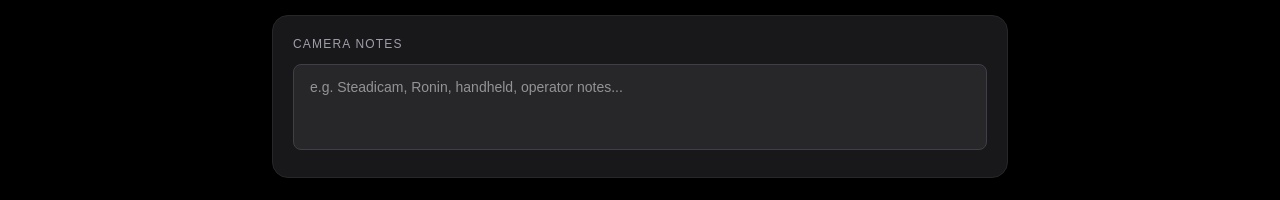
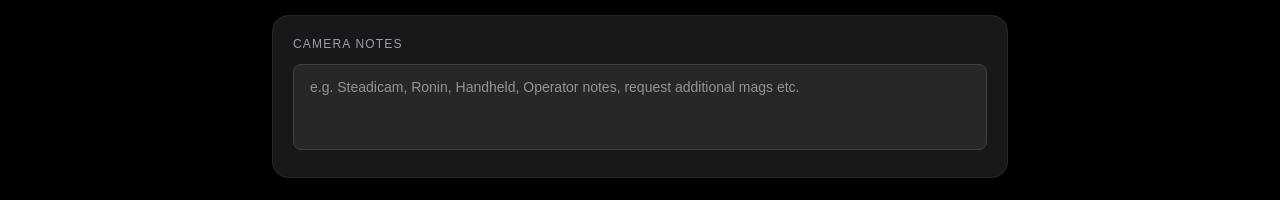
Before and after one commit to kitlistsapp/kitlists, a Next.js app: page /lists/1/camera/1 in a window 1280 px wide. Shown: the part 254-454 px from the top of the page. Built offline with nearby package versions, Linux system fonts and the light colour scheme; no server answers; the database is empty.

Commit message:
fix: update camera body notes placeholder text

```diff
--- a/app/lists/[id]/camera/[cameraId]/page.tsx
+++ b/app/lists/[id]/camera/[cameraId]/page.tsx
@@ -184,7 +184,7 @@ export default function CameraPageEditor({ params }: { params: Promise<{ id: str
         <div className="bg-zinc-900 border border-zinc-800 rounded-2xl p-5">
           <h3 className="text-zinc-400 text-xs uppercase tracking-widest mb-3">Camera notes</h3>
           <textarea value={cameraNotes} onChange={e => setCameraNotes(e.target.value)}
-            placeholder="e.g. Steadicam, Ronin, handheld, operator notes..."
+            placeholder="e.g. Steadicam, Ronin, Handheld, Operator notes, request additional mags etc."
             rows={3}
             className="w-full bg-zinc-800 border border-zinc-700 text-white rounded-lg px-4 py-3 text-sm focus:outline-none focus:border-[#FFE135] resize-none" />
         </div>
```
